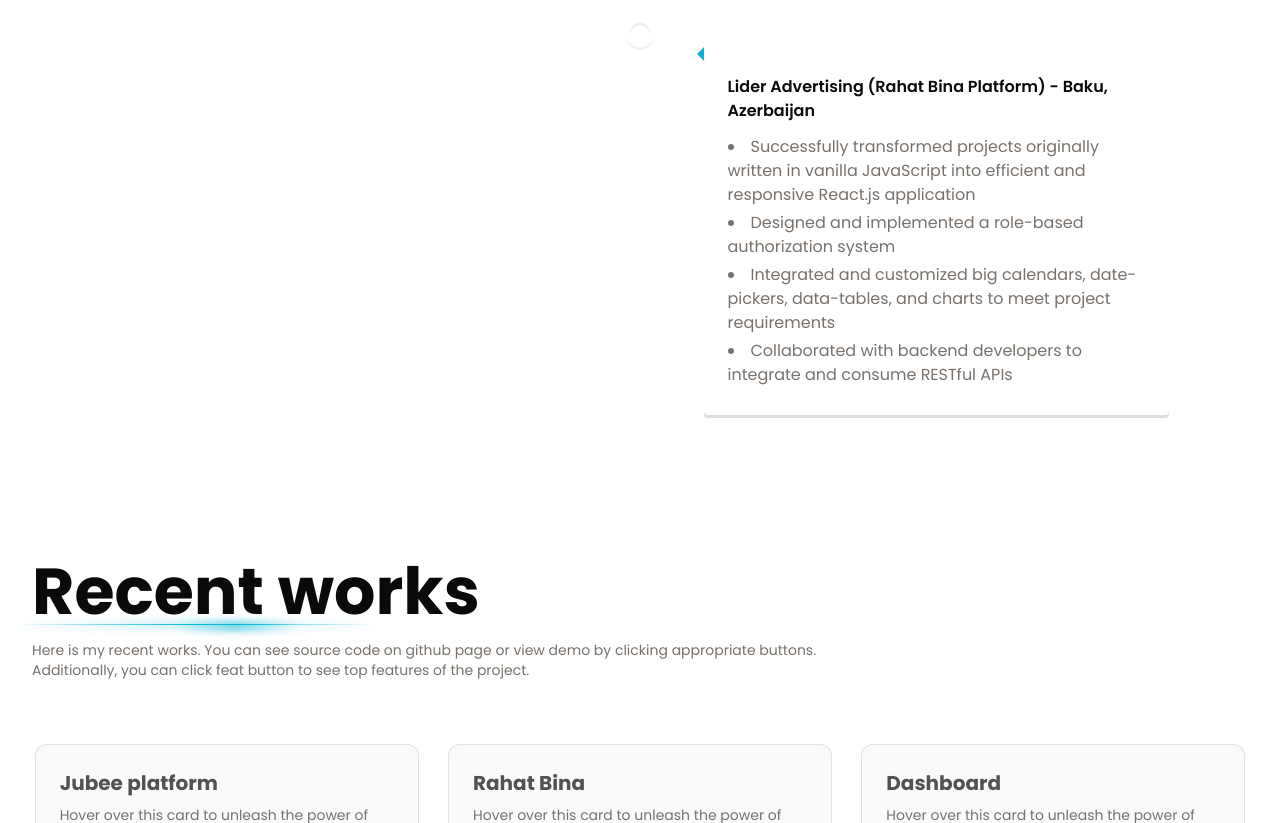
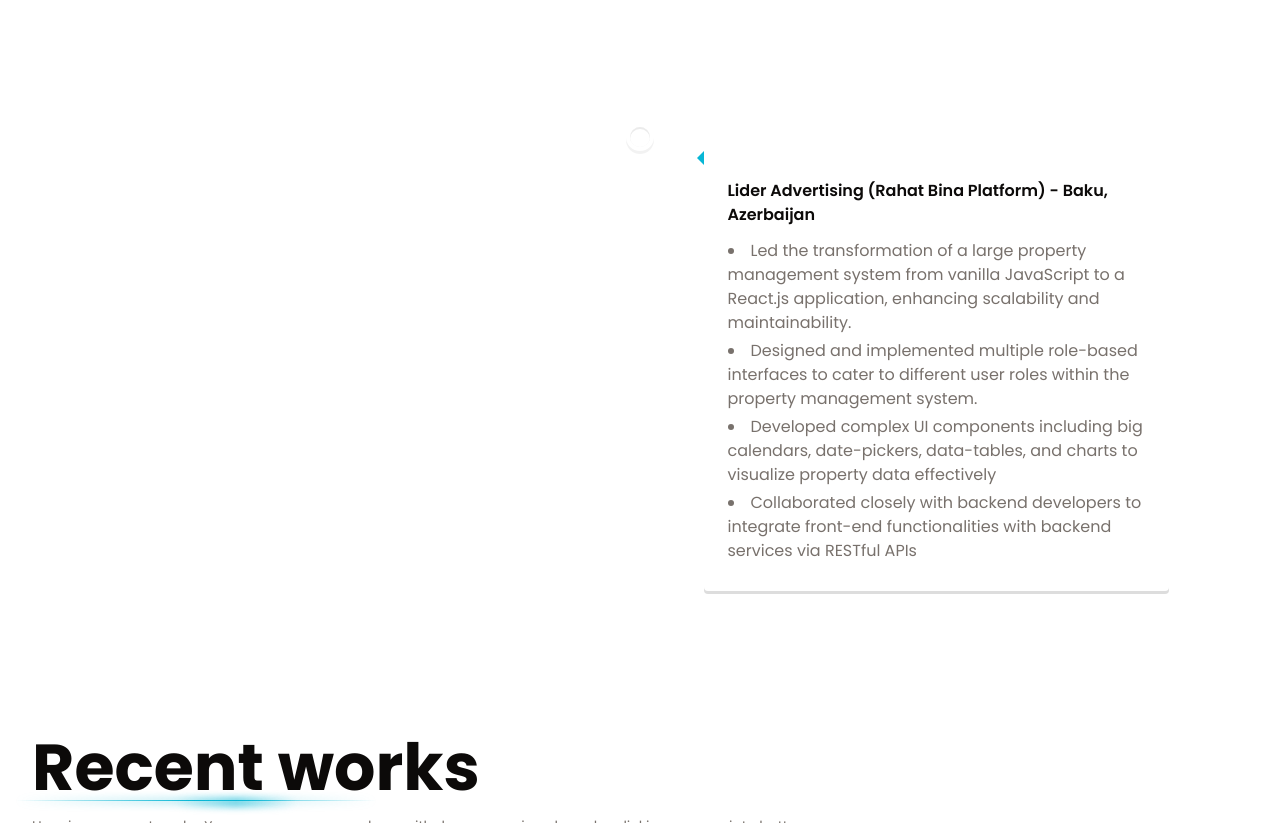
Before and after one commit to alyarzada/portfolio, a React (Vite) app: page / in a window 1280 px wide. Shown: the part 3260-4083 px from the top of the page. Built offline with nearby package versions, Linux system fonts and the light colour scheme.

Commit message:
change timeline data

```diff
--- a/src/data/index.tsx
+++ b/src/data/index.tsx
@@ -245,24 +245,26 @@
     title: "React Developer (remote)",
     location: "Netondo (Jubee Platform) - Vilnius, Lithuania",
     description: [
-      "Building the application from scratch based on Figma design with pixel-perfect precision, specifically tailored for a complex Finance and Money transferring system",
-      "Collaborated closely with stakeholders to understand and incorporate specific financial regulations and compliance requirements into the application's architecture and functionality",
-      "Utilize a modern tech stack, including but not limited to TypeScript, React Query, Tailwind CSS, React Hook Form, Zod",
-      "Applied extensive customization to forms and UI components using Material UI",
-      "Successfully implemented complex multi-step form patterns using custom hooks",
-      "Implemented Two-Factor Authentication (2FA) methods for enhanced security and so on",
+      "Developed a comprehensive multi-currency wallet application from scratch using React.",
+      "Designed and implemented the application architecture based on Figma design, ensuring a seamless user experience.",
+      "Implemented complex multi-step forms with validation using React Hook Form and Zod schema validation",
+      "Integrated various external API services for functionalities such as currency exchange, IBAN account management, and card transactions.",
+      "Implemented two-factor authentication (2FA) for enhanced security using modern authentication protocols.",
+      "Utilized TypeScript for static type-checking and improved code quality.",
+      "Leveraged React Query for efficient data fetching and caching, ensuring optimal performance",
+      "Styled user interfaces using Tailwind CSS to achieve a clean and consistent design across the application.",
     ],
-    date: "07/2023 - Current",
+    date: "07/2023 - 04/2024",
   },
   {
     id: 2,
     title: "React Developer",
     location: "Lider Advertising (Rahat Bina Platform) - Baku, Azerbaijan",
     description: [
-      "Successfully transformed projects originally written in vanilla JavaScript into efficient and responsive React.js application",
-      "Designed and implemented a role-based authorization system",
-      "Integrated and customized big calendars, date-pickers, data-tables, and charts to meet project requirements",
-      "Collaborated with backend developers to integrate and consume RESTful APIs",
+      "Led the transformation of a large property management system from vanilla JavaScript to a React.js application, enhancing scalability and maintainability.",
+      "Designed and implemented multiple role-based interfaces to cater to different user roles within the property management system.",
+      "Developed complex UI components including big calendars, date-pickers, data-tables, and charts to visualize property data effectively",
+      "Collaborated closely with backend developers to integrate front-end functionalities with backend services via RESTful APIs",
     ],
     date: "10/2021 - 04/2023",
   },
```
